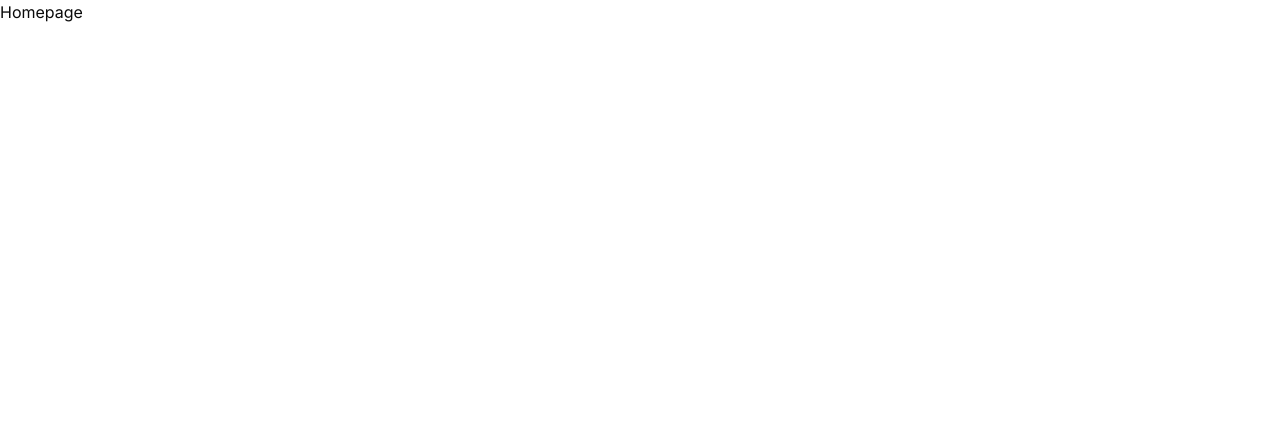
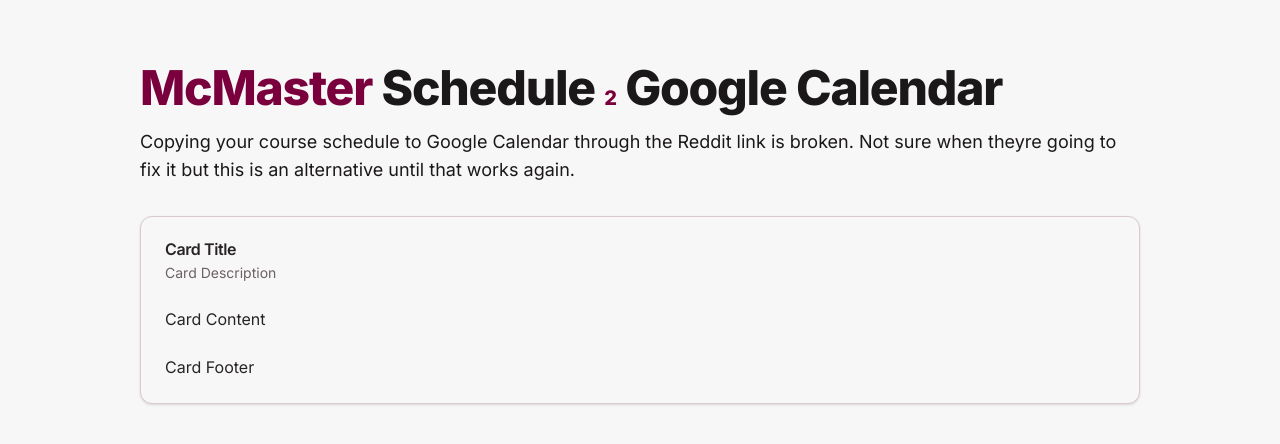
Before and after one commit to BaoGeist/McMaster-Calendar-Exporter, a Next.js app: page / in a window 1280 px wide. Shown: the top 444 px of the page. Built offline with nearby package versions, Linux system fonts and the light colour scheme.

Commit message:
Starting frontend

```diff
--- a/package.json
+++ b/package.json
@@ -12,6 +12,7 @@
     "@supabase/ssr": "^0.5.1",
     "@supabase/supabase-js": "^2.45.3",
     "@radix-ui/react-icons": "^1.3.0",
+    "@radix-ui/react-slot": "^1.1.0",
     "class-variance-authority": "^0.7.0",
     "clsx": "^2.1.1",
     "next": "14.2.7",
--- a/src/app/globals.css
+++ b/src/app/globals.css
@@ -4,58 +4,48 @@
 
 @layer base {
   :root {
-    --background: 0 0% 100%;
-    --foreground: 0 0% 3.9%;
-    --card: 0 0% 100%;
-    --card-foreground: 0 0% 3.9%;
-    --popover: 0 0% 100%;
-    --popover-foreground: 0 0% 3.9%;
-    --primary: 0 72.2% 50.6%;
-    --primary-foreground: 0 85.7% 97.3%;
-    --secondary: 0 0% 96.1%;
-    --secondary-foreground: 0 0% 9%;
-    --muted: 0 0% 96.1%;
-    --muted-foreground: 0 0% 45.1%;
-    --accent: 0 0% 96.1%;
-    --accent-foreground: 0 0% 9%;
-    --destructive: 0 84.2% 60.2%;
-    --destructive-foreground: 0 0% 98%;
-    --border: 0 0% 89.8%;
-    --input: 0 0% 89.8%;
-    --ring: 0 72.2% 50.6%;
-    --radius: 1rem;
-    --chart-1: 12 76% 61%;
-    --chart-2: 173 58% 39%;
-    --chart-3: 197 37% 24%;
-    --chart-4: 43 74% 66%;
-    --chart-5: 27 87% 67%;
+    --background: 330 7% 97%;
+    --foreground: 330 5% 10%;
+    --card: 330 7% 97%;
+    --card-foreground: 330 5% 15%;
+    --popover: 330 7% 97%;
+    --popover-foreground: 330 95% 10%;
+    --primary: 330 100% 23.9%;
+    --primary-foreground: 0 0% 100%;
+    --secondary: 330 10% 90%;
+    --secondary-foreground: 0 0% 0%;
+    --muted: 292 10% 95%;
+    --muted-foreground: 330 5% 40%;
+    --accent: 292 10% 90%;
+    --accent-foreground: 330 5% 15%;
+    --destructive: 0 50% 50%;
+    --destructive-foreground: 330 5% 97%;
+    --border: 330 20% 82%;
+    --input: 330 20% 50%;
+    --ring: 330 100% 23.9%;
+    --radius: 0.5rem;
   }
-
   .dark {
-    --background: 0 0% 3.9%;
-    --foreground: 0 0% 98%;
-    --card: 0 0% 3.9%;
-    --card-foreground: 0 0% 98%;
-    --popover: 0 0% 3.9%;
-    --popover-foreground: 0 0% 98%;
-    --primary: 0 72.2% 50.6%;
-    --primary-foreground: 0 85.7% 97.3%;
-    --secondary: 0 0% 14.9%;
-    --secondary-foreground: 0 0% 98%;
-    --muted: 0 0% 14.9%;
-    --muted-foreground: 0 0% 63.9%;
-    --accent: 0 0% 14.9%;
-    --accent-foreground: 0 0% 98%;
-    --destructive: 0 62.8% 30.6%;
-    --destructive-foreground: 0 0% 98%;
-    --border: 0 0% 14.9%;
-    --input: 0 0% 14.9%;
-    --ring: 0 72.2% 50.6%;
-    --chart-1: 220 70% 50%;
-    --chart-2: 160 60% 45%;
-    --chart-3: 30 80% 55%;
-    --chart-4: 280 65% 60%;
-    --chart-5: 340 75% 55%;
+    --background: 330 10% 10%;
+    --foreground: 330 5% 97%;
+    --card: 330 7% 10%;
+    --card-foreground: 330 5% 97%;
+    --popover: 330 10% 5%;
+    --popover-foreground: 330 5% 97%;
+    --primary: 330 100% 23.9%;
+    --primary-foreground: 0 0% 100%;
+    --secondary: 330 10% 20%;
+    --secondary-foreground: 0 0% 100%;
+    --muted: 292 10% 25%;
+    --muted-foreground: 330 5% 65%;
+    --accent: 292 10% 25%;
+    --accent-foreground: 330 5% 95%;
+    --destructive: 0 50% 50%;
+    --destructive-foreground: 330 5% 97%;
+    --border: 330 20% 50%;
+    --input: 330 20% 50%;
+    --ring: 330 100% 23.9%;
+    --radius: 0.5rem;
   }
 }
 
--- a/src/app/page.tsx
+++ b/src/app/page.tsx
@@ -1,4 +1,41 @@
+import {
+  Card,
+  CardContent,
+  CardDescription,
+  CardFooter,
+  CardHeader,
+  CardTitle,
+} from "@/components/ui/card";
+
 const Homepage = () => {
-  return <div>Homepage</div>;
+  return (
+    <div className="flex flex-col items-center">
+      <main className="mt-16 w-[1000px]">
+        <h1 className="scroll-m-20 text-4xl font-extrabold tracking-tight lg:text-5xl">
+          <span className="text-primary">McMaster</span> Schedule{" "}
+          <span className="text-xl text-primary">2</span> Google Calendar
+        </h1>
+
+        <p className="text-lg mt-4">
+          Copying your course schedule to Google Calendar through the Reddit
+          link is broken. Not sure when theyre going to fix it but this is an
+          alternative until that works again.
+        </p>
+
+        <Card className="mt-8">
+          <CardHeader>
+            <CardTitle>Card Title</CardTitle>
+            <CardDescription>Card Description</CardDescription>
+          </CardHeader>
+          <CardContent>
+            <p>Card Content</p>
+          </CardContent>
+          <CardFooter>
+            <p>Card Footer</p>
+          </CardFooter>
+        </Card>
+      </main>
+    </div>
+  );
 };
 export default Homepage;
--- /dev/null
+++ b/src/components/ui/button.tsx
@@ -0,0 +1,57 @@
+import * as React from "react"
+import { Slot } from "@radix-ui/react-slot"
+import { cva, type VariantProps } from "class-variance-authority"
+
+import { cn } from "@/lib/utils"
+
+const buttonVariants = cva(
+  "inline-flex items-center justify-center whitespace-nowrap rounded-md text-sm font-medium transition-colors focus-visible:outline-none focus-visible:ring-1 focus-visible:ring-ring disabled:pointer-events-none disabled:opacity-50",
+  {
+    variants: {
+      variant: {
+        default:
+          "bg-primary text-primary-foreground shadow hover:bg-primary/90",
+        destructive:
+          "bg-destructive text-destructive-foreground shadow-sm hover:bg-destructive/90",
+        outline:
+          "border border-input bg-background shadow-sm hover:bg-accent hover:text-accent-foreground",
+        secondary:
+          "bg-secondary text-secondary-foreground shadow-sm hover:bg-secondary/80",
+        ghost: "hover:bg-accent hover:text-accent-foreground",
+        link: "text-primary underline-offset-4 hover:underline",
+      },
+      size: {
+        default: "h-9 px-4 py-2",
+        sm: "h-8 rounded-md px-3 text-xs",
+        lg: "h-10 rounded-md px-8",
+        icon: "h-9 w-9",
+      },
+    },
+    defaultVariants: {
+      variant: "default",
+      size: "default",
+    },
+  }
+)
+
+export interface ButtonProps
+  extends React.ButtonHTMLAttributes<HTMLButtonElement>,
+    VariantProps<typeof buttonVariants> {
+  asChild?: boolean
+}
+
+const Button = React.forwardRef<HTMLButtonElement, ButtonProps>(
+  ({ className, variant, size, asChild = false, ...props }, ref) => {
+    const Comp = asChild ? Slot : "button"
+    return (
+      <Comp
+        className={cn(buttonVariants({ variant, size, className }))}
+        ref={ref}
+        {...props}
+      />
+    )
+  }
+)
+Button.displayName = "Button"
+
+export { Button, buttonVariants }
--- /dev/null
+++ b/src/components/ui/card.tsx
@@ -0,0 +1,76 @@
+import * as React from "react"
+
+import { cn } from "@/lib/utils"
+
+const Card = React.forwardRef<
+  HTMLDivElement,
+  React.HTMLAttributes<HTMLDivElement>
+>(({ className, ...props }, ref) => (
+  <div
+    ref={ref}
+    className={cn(
+      "rounded-xl border bg-card text-card-foreground shadow",
+      className
+    )}
+    {...props}
+  />
+))
+Card.displayName = "Card"
+
+const CardHeader = React.forwardRef<
+  HTMLDivElement,
+  React.HTMLAttributes<HTMLDivElement>
+>(({ className, ...props }, ref) => (
+  <div
+    ref={ref}
+    className={cn("flex flex-col space-y-1.5 p-6", className)}
+    {...props}
+  />
+))
+CardHeader.displayName = "CardHeader"
+
+const CardTitle = React.forwardRef<
+  HTMLParagraphElement,
+  React.HTMLAttributes<HTMLHeadingElement>
+>(({ className, ...props }, ref) => (
+  <h3
+    ref={ref}
+    className={cn("font-semibold leading-none tracking-tight", className)}
+    {...props}
+  />
+))
+CardTitle.displayName = "CardTitle"
+
+const CardDescription = React.forwardRef<
+  HTMLParagraphElement,
+  React.HTMLAttributes<HTMLParagraphElement>
+>(({ className, ...props }, ref) => (
+  <p
+    ref={ref}
+    className={cn("text-sm text-muted-foreground", className)}
+    {...props}
+  />
+))
+CardDescription.displayName = "CardDescription"
+
+const CardContent = React.forwardRef<
+  HTMLDivElement,
+  React.HTMLAttributes<HTMLDivElement>
+>(({ className, ...props }, ref) => (
+  <div ref={ref} className={cn("p-6 pt-0", className)} {...props} />
+))
+CardContent.displayName = "CardContent"
+
+const CardFooter = React.forwardRef<
+  HTMLDivElement,
+  React.HTMLAttributes<HTMLDivElement>
+>(({ className, ...props }, ref) => (
+  <div
+    ref={ref}
+    className={cn("flex items-center p-6 pt-0", className)}
+    {...props}
+  />
+))
+CardFooter.displayName = "CardFooter"
+
+export { Card, CardHeader, CardFooter, CardTitle, CardDescription, CardContent }
```
Also changed, not shown: 1 other file (tests, documents, lock files or other folders).
